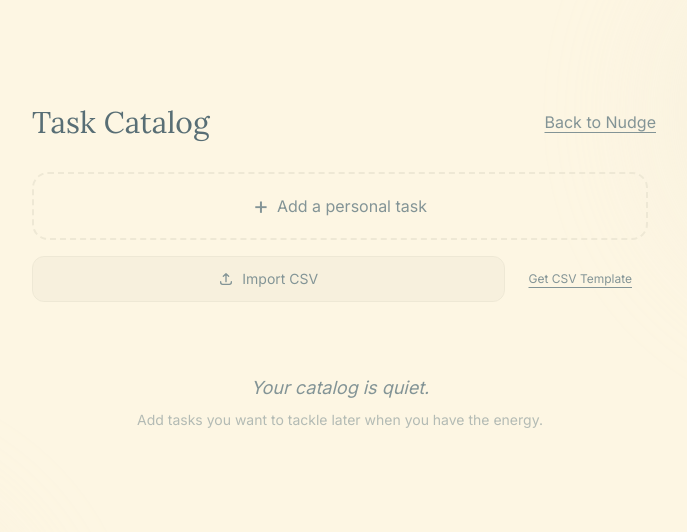
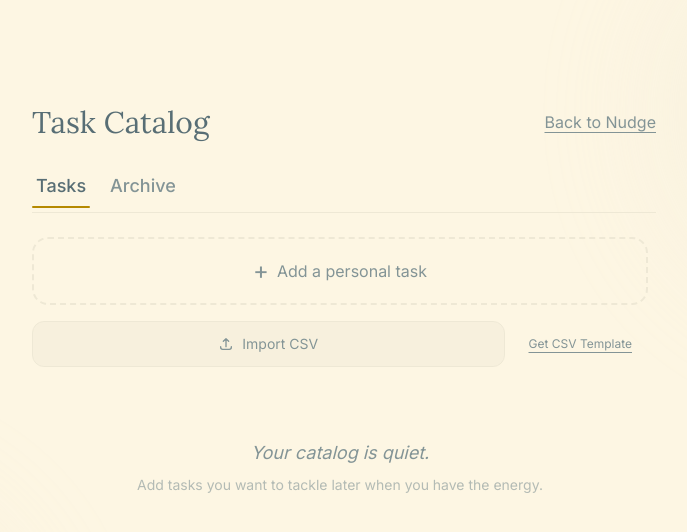
Before and after one commit to Caroliveira/Nudge, a React (Vite) app: page / in a window 1280 px wide. Both pictures are taken after a click on the button "Task Catalog & Personal Planning". Shown: the top 532 px of the page, without its empty margins (296-983 px from the left). Built offline with nearby package versions, Linux system fonts and the light colour scheme.

Commit message:
Add archive viw

```diff
--- a/src/components/SwipeableItem.tsx
+++ b/src/components/SwipeableItem.tsx
@@ -33,8 +33,6 @@ const SwipeableItem: React.FC<SwipeableItemProps> = ({
     startX.current = e.clientX;
     isDragging.current = false;
 
-    // Capture pointer to track drag even if mouse leaves the element
-    (e.currentTarget as HTMLElement).setPointerCapture(e.pointerId);
   };
 
   const handlePointerMove = (e: React.PointerEvent) => {
@@ -43,7 +41,12 @@ const SwipeableItem: React.FC<SwipeableItemProps> = ({
     const diff = e.clientX - startX.current;
 
     // If we moved more than 5px, consider it a drag
-    if (Math.abs(diff) > 5) isDragging.current = true;
+    if (!isDragging.current && Math.abs(diff) > 5) {
+      isDragging.current = true;
+      (e.currentTarget as HTMLElement).setPointerCapture(e.pointerId);
+    }
+
+    if (!isDragging.current) return;
 
     // Allow sliding left (negative) for delete, right (positive) for edit
     // Limit to -300px and +300px
--- a/src/components/TaskCatalog.tsx
+++ b/src/components/TaskCatalog.tsx
@@ -1,5 +1,6 @@
 import React, { useState } from 'react';
 import { useStore } from '../store/useStore';
+import { isTaskAvailable, isOneTimeTask } from '../utils/taskUtils';
 import AddTaskForm from './AddTaskForm';
 import CsvImport from './CsvImport';
 import TaskCatalogItem from './TaskCatalogItem';
@@ -9,6 +10,14 @@ const TaskCatalog: React.FC = () => {
   const { tasks, addTask, updateTask, toggleTask, deleteTask, backToSelection } = useStore();
   const [isAdding, setIsAdding] = useState(false);
   const [editingTask, setEditingTask] = useState<Task | null>(null);
+  const [view, setView] = useState<'tasks' | 'archive'>('tasks');
+
+  const filteredTasks = tasks.filter(t => {
+    const oneTime = isOneTimeTask(t);
+    if (view === 'tasks') return !oneTime || !t.isCompleted;
+    if (view === 'archive') return oneTime && t.isCompleted;
+    return false;
+  });
 
   return (
     <div className="w-full max-w-2xl mx-auto p-6 fade-in flex flex-col h-[80vh]">
@@ -20,6 +29,31 @@ const TaskCatalog: React.FC = () => {
           className="text-soft hover:text-accent transition-colors underline underline-offset-4"
         >
           Back to Nudge
+        </button>
+      </div>
+
+      <div className="flex gap-4 mb-6 border-b border-surface pb-1">
+        <button
+          onClick={() => setView('tasks')}
+          className={`pb-2 px-1 text-lg font-medium transition-colors relative ${
+            view === 'tasks' ? 'text-text' : 'text-soft hover:text-text'
+          }`}
+        >
+          Tasks
+          {view === 'tasks' && (
+            <div className="absolute bottom-0 left-0 w-full h-0.5 bg-accent rounded-full" />
+          )}
+        </button>
+        <button
+          onClick={() => setView('archive')}
+          className={`pb-2 px-1 text-lg font-medium transition-colors relative ${
+            view === 'archive' ? 'text-text' : 'text-soft hover:text-text'
+          }`}
+        >
+          Archive
+          {view === 'archive' && (
+            <div className="absolute bottom-0 left-0 w-full h-0.5 bg-accent rounded-full" />
+          )}
         </button>
       </div>
 
@@ -43,6 +77,8 @@ const TaskCatalog: React.FC = () => {
           />
         ) : (
           <div className="space-y-4">
+            {view === 'tasks' && (
+              <>
                 <button
                   type="button"
                   onClick={() => setIsAdding(true)}
@@ -52,19 +88,27 @@ const TaskCatalog: React.FC = () => {
                   Add a personal task
                 </button>
                 <CsvImport />
+              </>
+            )}
           </div>
         )}
 
         <div className="space-y-3 pb-8">
-          {tasks.length === 0 && !isAdding && !editingTask && (
+          {filteredTasks.length === 0 && !isAdding && !editingTask && (
             <div className="text-center py-12 px-6">
-              <p className="text-soft italic text-lg mb-2">Your catalog is quiet.</p>
+              <p className="text-soft italic text-lg mb-2">
+                {view === 'tasks'
+                  ? "Your catalog is quiet."
+                  : "No archived tasks."}
+              </p>
+              {view === 'tasks' && (
                 <p className="text-soft text-sm opacity-60">
                   Add tasks you want to tackle later when you have the energy.
                 </p>
+              )}
             </div>
           )}
-          {!editingTask && tasks.map((task) => (
+          {!editingTask && filteredTasks.map((task) => (
             <TaskCatalogItem
               key={task.id}
               task={task}
--- a/src/store/useStore.ts
+++ b/src/store/useStore.ts
@@ -56,11 +56,6 @@ export const useStore = create<StoreState>()(
       toggleTask: (id) => set((state) => {
         const task = state.tasks.find(t => t.id === id);
         if (!task) return {};
-
-        const isOneTime = isOneTimeTask(task);
-        const willBeCompleted = !task.isCompleted;
-
-        if (willBeCompleted && isOneTime) return {tasks: state.tasks.filter(t => t.id !== id)};
 
         return {
           tasks: state.tasks.map((t) =>
@@ -127,19 +122,12 @@ export const useStore = create<StoreState>()(
         const { tasks, currentTask, selectedLevel, backToSelection } = get();
         if (currentTask && selectedLevel) {
           const now = Date.now();
-          const isOneTime = isOneTimeTask(currentTask);
 
-          let updatedTasks;
-
-          if (isOneTime) {
-            updatedTasks = tasks.filter(t => t.id !== currentTask.id);
-          } else {
-            updatedTasks = tasks.map(t =>
-              t.id === currentTask.id
-                ? { ...t, isCompleted: true, lastCompletedAt: now }
-                : t
-            );
-          }
+          const updatedTasks = tasks.map(t =>
+            t.id === currentTask.id
+              ? { ...t, isCompleted: true, lastCompletedAt: now }
+              : t
+          );
 
           set({ tasks: updatedTasks });
 
```
Lines whose indentation alone changed are shown as unchanged.
